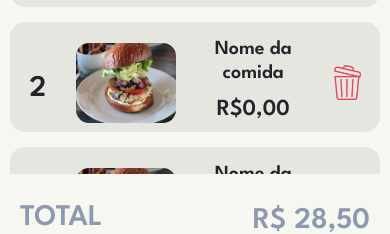
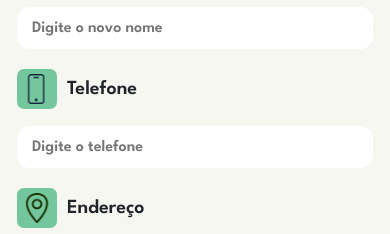
Before and after one commit to Joao-F3rnando/waiter-tech-front, an Angular app: page /login-restaurant in a window 390 px wide. Shown: the part 317-551 px from the top of the page. Built offline with nearby package versions, Linux system fonts and the light colour scheme.

Commit message:
adding a mask for telephone input

```diff
--- a/src/app/app.component.html
+++ b/src/app/app.component.html
@@ -1,3 +1,3 @@
 <!-- <router-outlet></router-outlet> -->
 
-<app-cart></app-cart>
+<app-option-edit></app-option-edit>
--- a/src/app/components/dishes/dishes.component.html
+++ b/src/app/components/dishes/dishes.component.html
@@ -43,7 +43,8 @@
         </div>
         <div class="modal-footer">
           <button type="button" class="btn btn-secondary" data-bs-dismiss="modal">Não</button>
-          <button type="button" class="btn btn-primary" (click)="deleteDish(dish.ID)">Excluir prato</button>
+          <button type="button" class="btn btn-primary" >Excluir prato</button>
+          <!-- (click)="deleteDish(dish.ID)" -->
         </div>
       </div>
     </div>
--- a/src/app/components/option-edit/option-edit.component.html
+++ b/src/app/components/option-edit/option-edit.component.html
@@ -52,8 +52,7 @@
                 </div>
 
                 <div class="new-info">
-                    <input type="number" name="phone" [(ngModel)]="restaurantData.contact"
-                        placeholder="Digite o novo telefone">
+                    <input type="tel" name="phone" [(ngModel)]="restaurantData.contact" maxlength="15" placeholder="Digite o telefone" (keypress)="handlePhone($event)">
                 </div>
             </div>
 
--- a/src/app/components/option-edit/option-edit.component.ts
+++ b/src/app/components/option-edit/option-edit.component.ts
@@ -85,4 +85,18 @@ export class OptionEditComponent {
         }
       })
   }
+
+  handlePhone = (event: Event) => {
+    let input = event.target as HTMLInputElement;
+    input.value = this.phoneMask(input.value);
+  };
+
+  phoneMask = (value: string) => {
+    if (!value) return "";
+    value = value.replace(/\D/g, "");
+    value = value.replace(/(\d{2})(\d)/, "($1) $2");
+    value = value.replace(/(\d)(\d{4})$/, "$1-$2");
+    return value;
+  };
+
 }
```
